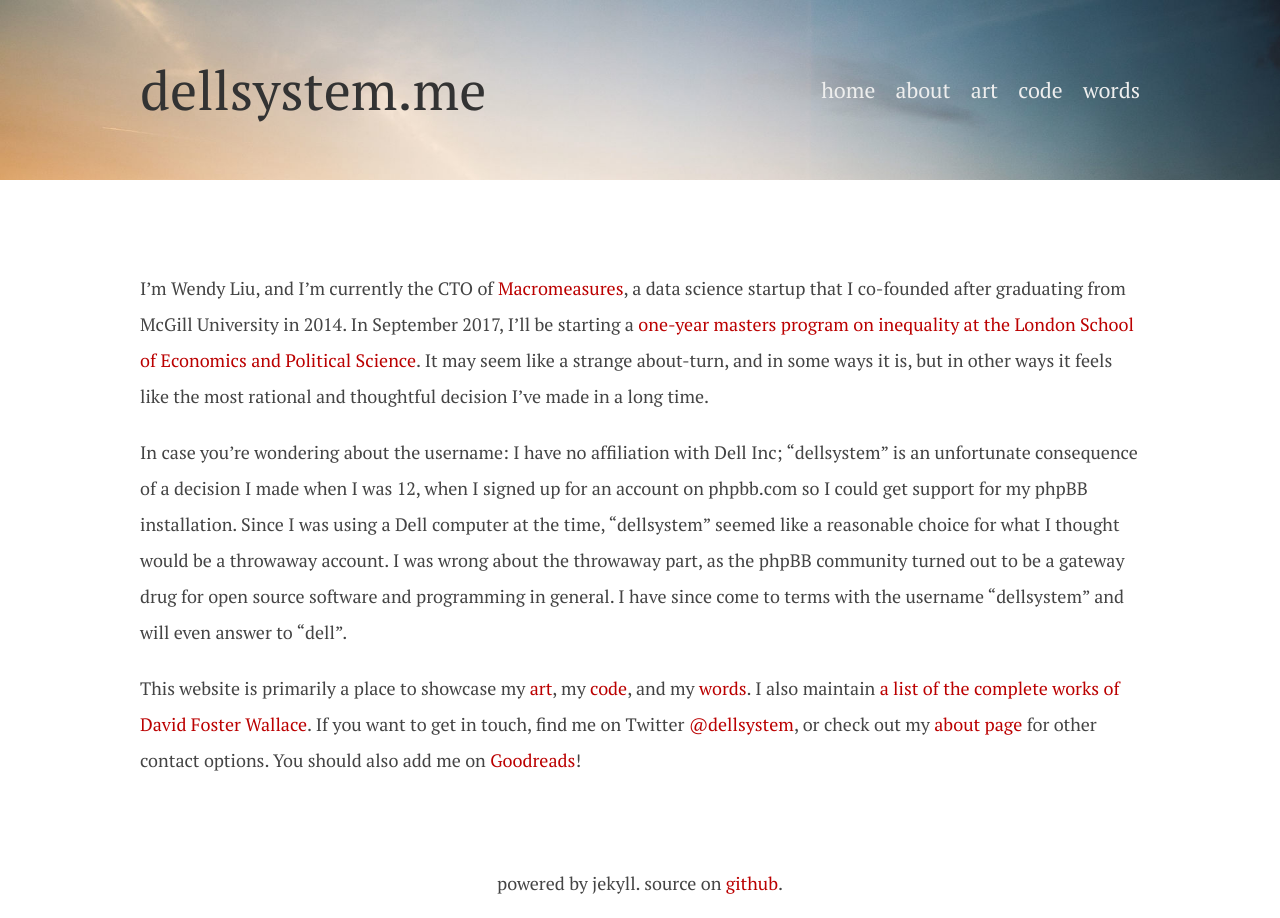
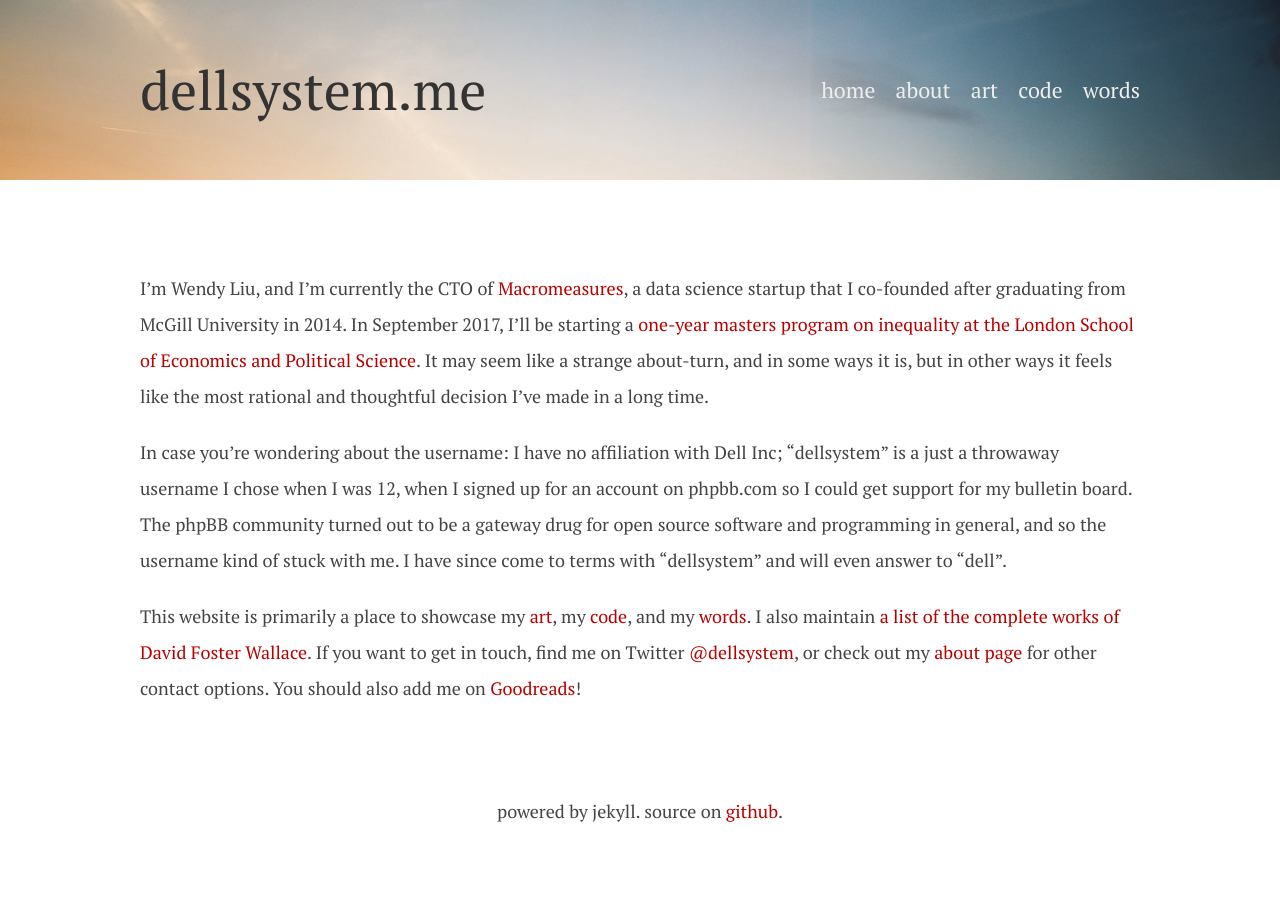
Before and after one commit to dellsystem/dellsystem.github.io, a Jekyll site: the page built from index.md, in a window 1280 px wide. Built offline with Jekyll 4.4.1, drawn with Linux system fonts in a browser that asks for light colours.

Commit message:
Update copy on homepage

```diff
--- a/index.md
+++ b/index.md
@@ -11,19 +11,15 @@ it feels like the most rational and thoughtful decision I've made in a long
 time.
 
 In case you're wondering about the username: I have no affiliation with Dell
-Inc; "dellsystem" is an unfortunate consequence of a decision I made when I was
-12, when I signed up for an account on phpbb.com so I could get support for my
-phpBB installation. Since I was using a Dell computer at the time,
-"dellsystem" seemed like a reasonable choice for what I thought would be a
-throwaway account. I was wrong about the throwaway part, as the phpBB community
-turned out to be a gateway drug for open source software and programming in
-general. I have since come to terms with the username "dellsystem" and will
-even answer to "dell".
+Inc; "dellsystem" is a just a throwaway username I chose when I was 12, when
+I signed up for an account on phpbb.com so I could get support for my bulletin
+board. The phpBB community turned out to be a gateway drug for open source
+software and programming in general, and so the username kind of stuck with me.
+I have since come to terms with "dellsystem" and will even answer to "dell".
 
 This website is primarily a place to showcase my [art](/art), my [code](/code),
 and my [words](/words). I also maintain [a list of the complete works of David
-Foster Wallace](/dfw).
-If you want to get in touch, find me on Twitter
+Foster Wallace](/dfw).  If you want to get in touch, find me on Twitter
 [@dellsystem](https://twitter.com/dellsystem), or check out my [about
 page](/about#contact) for other contact options. You should also add me on
 [Goodreads]!
```
